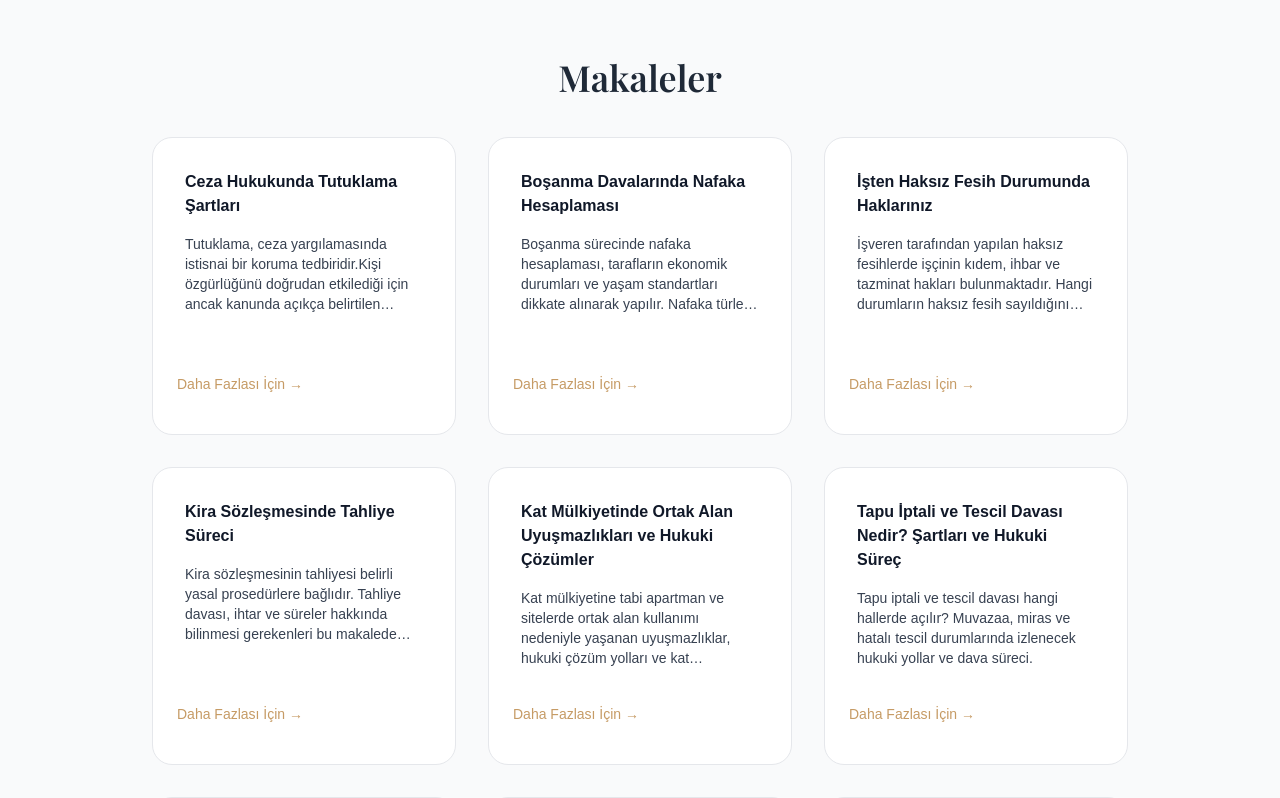
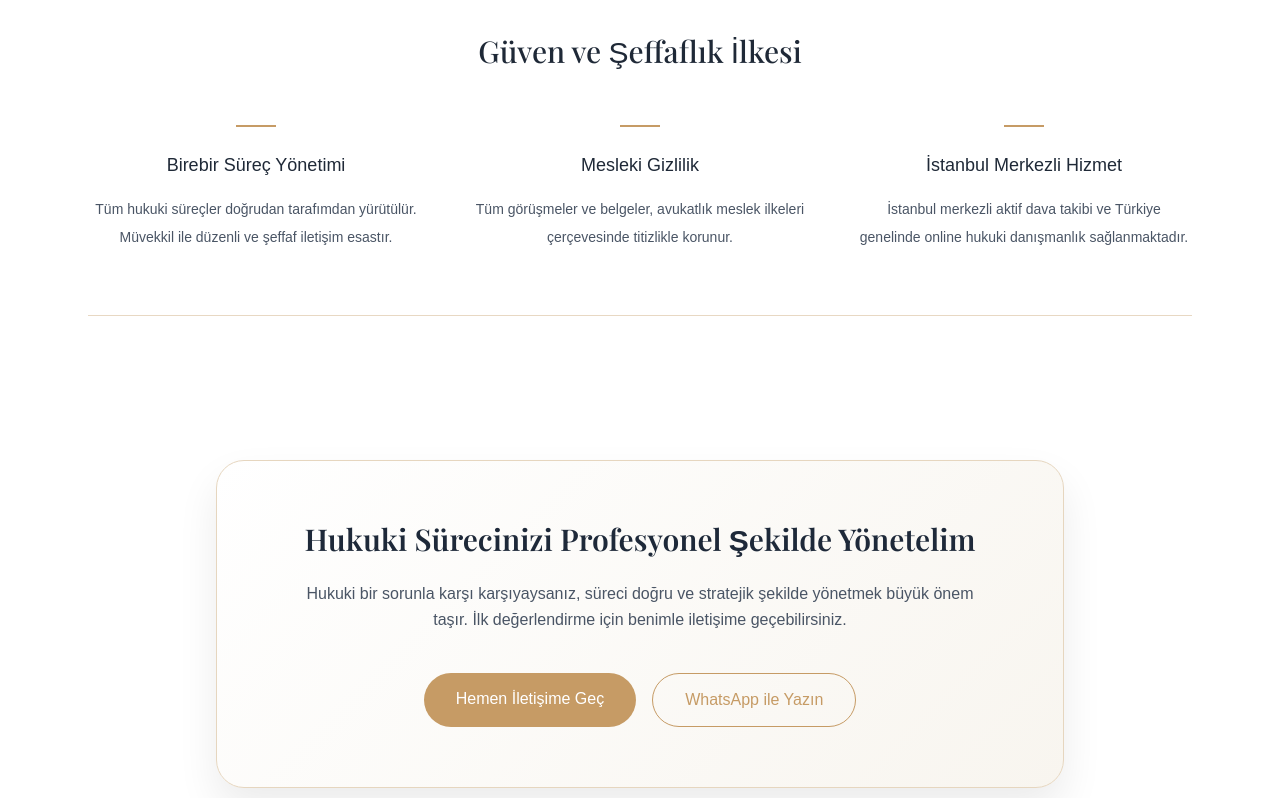
Before and after one commit to brkyildirim92/avukat-site, a Next.js app: page / in a window 1280 px wide. Shown: the part 1680-2478 px from the top of the page. Built offline with nearby package versions, Linux system fonts and the light colour scheme.

Commit message:
feat: ana menu guncelleme

```diff
--- a/app/page.tsx
+++ b/app/page.tsx
@@ -159,7 +159,7 @@ export default function Home() {
 
       {/* HİZMETLER */}
       <section className="bg-white">
-        <div className="max-w-5xl mx-auto px-6">
+        <div className="max-w-4xl mx-auto px-4">
           <h2
             className={`text-3xl md:text-4xl font-semibold text-center text-gray-900 ${playfair.className}`}
             style={{
@@ -215,6 +215,139 @@ export default function Home() {
           }
         `}</style>
       </section>
+      {/* 🛡️ TRUST SECTION – MINIMAL ELITE */}
+<section className="bg-white py-20">
+  <div className="max-w-6xl mx-auto px-6">
+
+    <div className="border-y border-[#e8d8c3] py-16">
+
+      <h3
+        className={`${playfair.className} text-2xl md:text-3xl font-medium text-center mb-14`}
+        style={{ color: "#1f2937" }}
+      >
+        Güven ve Şeffaflık İlkesi
+      </h3>
+
+      <div className="grid md:grid-cols-3 gap-12 text-center">
+
+        <div>
+          <div className="w-10 h-[2px] bg-[#c69b65] mx-auto mb-6" />
+          <h4 className="text-lg font-medium mb-4 text-[#1f2937]">
+            Birebir Süreç Yönetimi
+          </h4>
+          <p className="text-sm leading-7 text-gray-600">
+            Tüm hukuki süreçler doğrudan tarafımdan yürütülür.
+            Müvekkil ile düzenli ve şeffaf iletişim esastır.
+          </p>
+        </div>
+
+        <div>
+          <div className="w-10 h-[2px] bg-[#c69b65] mx-auto mb-6" />
+          <h4 className="text-lg font-medium mb-4 text-[#1f2937]">
+            Mesleki Gizlilik
+          </h4>
+          <p className="text-sm leading-7 text-gray-600">
+            Tüm görüşmeler ve belgeler, avukatlık meslek ilkeleri
+            çerçevesinde titizlikle korunur.
+          </p>
+        </div>
+
+        <div>
+          <div className="w-10 h-[2px] bg-[#c69b65] mx-auto mb-6" />
+          <h4 className="text-lg font-medium mb-4 text-[#1f2937]">
+            İstanbul Merkezli Hizmet
+          </h4>
+          <p className="text-sm leading-7 text-gray-600">
+            İstanbul merkezli aktif dava takibi ve Türkiye genelinde
+            online hukuki danışmanlık sağlanmaktadır.
+          </p>
+        </div>
+
+      </div>
+
+    </div>
+  </div>
+</section>
+
+      {/* 🚀 İLETİŞİME YÖNLENDİRME BLOĞU */}
+<section className="bg-white py-16">
+  <div className="max-w-4xl mx-auto px-6">
+
+    <div className="cta-box text-center">
+      <h3 className={`text-2xl md:text-3xl font-semibold mb-6 ${playfair.className}`}>
+        Hukuki Sürecinizi Profesyonel Şekilde Yönetelim
+      </h3>
+
+      <p className="text-gray-600 mb-10 leading-relaxed max-w-2xl mx-auto">
+        Hukuki bir sorunla karşı karşıyaysanız, süreci doğru ve stratejik şekilde
+        yönetmek büyük önem taşır. İlk değerlendirme için benimle iletişime geçebilirsiniz.
+      </p>
+
+      <div className="flex flex-col sm:flex-row gap-4 justify-center">
+        <Link
+          href="/iletisim"
+          className="cta-primary"
+        >
+          Hemen İletişime Geç
+        </Link>
+
+        <a
+          href="https://wa.me/905XXXXXXXXX"
+          target="_blank"
+          className="cta-secondary"
+        >
+          WhatsApp ile Yazın
+        </a>
+      </div>
+    </div>
+
+  </div>
+
+  <style>{`
+    .cta-box {
+      background: linear-gradient(135deg, #ffffff, #f8f5ef);
+      border: 1px solid #e6d6bf;
+      border-radius: 28px;
+      padding: 60px 40px;
+      box-shadow: 0 20px 40px rgba(0,0,0,0.08);
+      transition: transform 0.3s ease, box-shadow 0.3s ease;
+    }
+
+    .cta-box:hover {
+      transform: translateY(-4px);
+      box-shadow: 0 30px 60px rgba(0,0,0,0.12);
+    }
+
+    .cta-primary {
+      background: #c69b65;
+      color: #ffffff;
+      padding: 14px 32px;
+      border-radius: 999px;
+      font-weight: 500;
+      transition: all 0.3s ease;
+    }
+
+    .cta-primary:hover {
+      background: #b08d57;
+      transform: translateY(-2px);
+    }
+
+    .cta-secondary {
+      border: 1px solid #c69b65;
+      color: #c69b65;
+      padding: 14px 32px;
+      border-radius: 999px;
+      font-weight: 500;
+      transition: all 0.3s ease;
+    }
+
+    .cta-secondary:hover {
+      background: #c69b65;
+      color: #ffffff;
+      transform: translateY(-2px);
+    }
+  `}</style>
+</section>
 
       {/* 🔒 MAKALELER İÇİN GÜVENLİ BOŞLUK – ÜST ÜSTE BİNMESİN */}
       <div style={{ height: "100px" }} />
```
